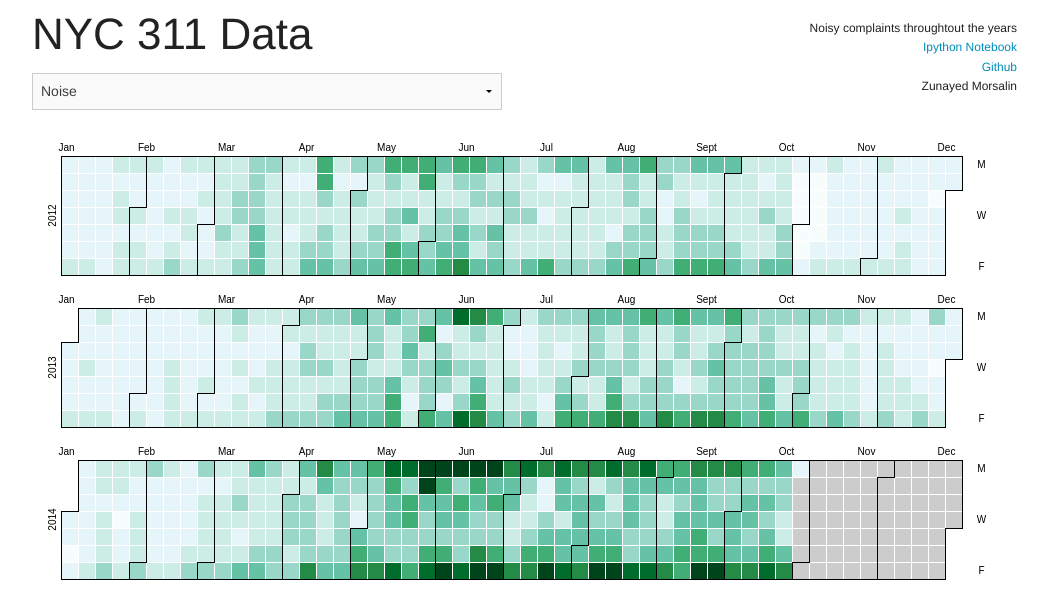
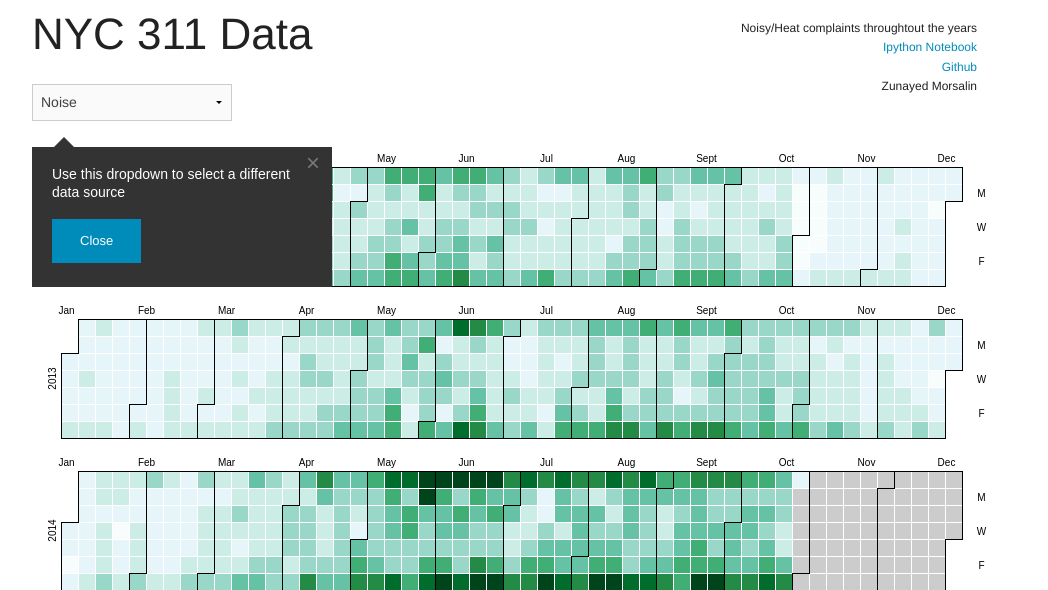
Before and after one commit to zunayed/noisyNYC, a Flask app: page /time in a window 1280 px wide. Shown: the top 590 px of the page, without its empty margins (123-1171 px from the left). Run offline with Flask 2, Linux system fonts and the light colour scheme; some libraries are stand-ins or nearby versions.

Commit message:
adding joyride functionality

```diff
--- a/static/css/map.css
+++ b/static/css/map.css
@@ -121,87 +202,10 @@ text.axis-worktime {
     opacity: 0;
 }
 
-.dataselector {
-  width: 50px;
+.top_menu {
+  max-width: 960px;
 }
 
-
-/* Calander view */
-
-body {
-  font: 10px sans-serif;
-  shape-rendering: crispEdges;
+.styled-select {
+   width: 200px;
 }
-
-.day {
-  fill: #ccc;
-  stroke: #fff;
-}
-
-.month {
-  fill: none;
-  stroke: #000;
-  stroke-width: 1px;
-}
-
-.RdYlGn .q0-11{fill:rgb(165,0,38)}
-.RdYlGn .q1-11{fill:rgb(215,48,39)}
-.RdYlGn .q2-11{fill:rgb(244,109,67)}
-.RdYlGn .q3-11{fill:rgb(253,174,97)}
-.RdYlGn .q4-11{fill:rgb(254,224,139)}
-.RdYlGn .q5-11{fill:rgb(255,255,191)}
-.RdYlGn .q6-11{fill:rgb(217,239,139)}
-.RdYlGn .q7-11{fill:rgb(166,217,106)}
-.RdYlGn .q8-11{fill:rgb(102,189,99)}
-.RdYlGn .q9-11{fill:rgb(26,152,80)}
-.RdYlGn .q10-11{fill:rgb(0,104,55)}
-
-.BuGn .q0-9{fill:rgb(247,252,253)}
-.BuGn .q1-9{fill:rgb(229,245,249)}
-.BuGn .q2-9{fill:rgb(204,236,230)}
-.BuGn .q3-9{fill:rgb(153,216,201)}
-.BuGn .q4-9{fill:rgb(102,194,164)}
-.BuGn .q5-9{fill:rgb(65,174,118)}
-.BuGn .q6-9{fill:rgb(35,139,69)}
-.BuGn .q7-9{fill:rgb(0,109,44)}
-.BuGn .q8-9{fill:rgb(0,68,27)}
-
-.PuRd .q0-9{fill:rgb(247,244,249)}
-.PuRd .q1-9{fill:rgb(231,225,239)}
-.PuRd .q2-9{fill:rgb(212,185,218)}
-.PuRd .q3-9{fill:rgb(201,148,199)}
-.PuRd .q4-9{fill:rgb(223,101,176)}
-.PuRd .q5-9{fill:rgb(231,41,138)}
-.PuRd .q6-9{fill:rgb(206,18,86)}
-.PuRd .q7-9{fill:rgb(152,0,67)}
-.PuRd .q8-9{fill:rgb(103,0,31)}
-
-.Purples .q0-9{fill:rgb(252,251,253)}
-.Purples .q1-9{fill:rgb(239,237,245)}
-.Purples .q2-9{fill:rgb(218,218,235)}
-.Purples .q3-9{fill:rgb(188,189,220)}
-.Purples .q4-9{fill:rgb(158,154,200)}
-.Purples .q5-9{fill:rgb(128,125,186)}
-.Purples .q6-9{fill:rgb(106,81,163)}
-.Purples .q7-9{fill:rgb(84,39,143)}
-.Purples .q8-9{fill:rgb(63,0,125)}
-
-.Blues .q0-9{fill:rgb(247,251,255)}
-.Blues .q1-9{fill:rgb(222,235,247)}
-.Blues .q2-9{fill:rgb(198,219,239)}
-.Blues .q3-9{fill:rgb(158,202,225)}
-.Blues .q4-9{fill:rgb(107,174,214)}
-.Blues .q5-9{fill:rgb(66,146,198)}
-.Blues .q6-9{fill:rgb(33,113,181)}
-.Blues .q7-9{fill:rgb(8,81,156)}
-.Blues .q8-9{fill:rgb(8,48,107)}
-
-.GnBu .q0-9{fill:rgb(247,252,240)}
-.GnBu .q1-9{fill:rgb(224,243,219)}
-.GnBu .q2-9{fill:rgb(204,235,197)}
-.GnBu .q3-9{fill:rgb(168,221,181)}
-.GnBu .q4-9{fill:rgb(123,204,196)}
-.GnBu .q5-9{fill:rgb(78,179,211)}
-.GnBu .q6-9{fill:rgb(43,140,190)}
-.GnBu .q7-9{fill:rgb(8,104,172)}
-.GnBu .q8-9{fill:rgb(8,64,129)}
--- a/static/year_view.js
+++ b/static/year_view.js
@@ -1,4 +1,11 @@
 /*global d3: false  */
+
+// TODO
+// Legend
+// Transition
+// jquery cookie
+// static reorg
+
 var dataSets = {
   "noise": {
     "data": 'static/data/all_noise_counts.csv',
@@ -42,7 +49,7 @@ var dayLabel = svg.selectAll(".dayLebl")
   .data(days_list)
   .enter().append("text")
   .text(function (d) { return d; })
-  .attr("y", function (d, i) { return i * cellSize * 3 + 12; })
+  .attr("y", function (d, i) { return i * cellSize * 2 + 30; })
   .attr("x", 920)
   .style("text-anchor", "middle");
 
--- a/templates/home.html
+++ b/templates/home.html
@@ -4,7 +4,6 @@
 <div id="d3_map"></div>
 
 <div id="corner_item">
-
 	<div class="mapText"> NYC 311 Data</div>
 	<p class="mapSubtext">Zip codes with the most _____ complaints</p>
 
--- a/templates/layout.html
+++ b/templates/layout.html
@@ -22,10 +22,11 @@
   <footer>
     <script src="static/foundation/foundation.min.js"></script>
     <script src="static/foundation/foundation/foundation.reveal.js"></script>
+    <script src="static/foundation/foundation/foundation.joyride.js"></script>
+    <script src="static/js/vendor/jquery.cookie.js"></script> <!-- Optional -->
 
     <script>
-      $(document).foundation();
-
+      $(document).foundation('joyride', 'start');
     </script>
   </footer>
 </html>
--- a/templates/time.html
+++ b/templates/time.html
@@ -3,11 +3,12 @@
 
 <body>
 <div class="row">
+    <div class="top_menu">
         <div class="large-6 columns">
             <h1> NYC 311 Data</h1>
-
-        <div class="menu">
-            <select id="dataSelector">
+            <br/>
+            <div id='firstStop'>
+                <select class="styled-select" id="dataSelector">
                     <option value="" disabled="disabled">Change Data</option>
                     <option value="noise" selected="selected">Noise</option>
                     <option value="heat">Heating</option>
@@ -17,7 +18,7 @@
         <div class"large-6 columns">
             <p class="mapSubtext">
                 <br/>
-            Noisy complaints throughtout the years
+                Noisy/Heat complaints throughtout the years
                 <br/>
                 <a href="http://nbviewer.ipython.org/github/zunayed/noisyNYC/blob/master/data_analysis/311_data.ipynb">Ipython Notebook</a>
                 <br/>
@@ -25,8 +26,7 @@
                 <br/>
                 Zunayed Morsalin
             </p>
-
-
+        </div>
     </div>
 </div>
 <div class="row">
@@ -34,6 +34,12 @@
     <div id="charts"></div>
   </div>
 </div>
+
+<ol class="joyride-list" data-joyride>
+  <li data-id="firstStop" data-text="Close" data-options="tip_location: top; prev_button: false">
+    <p>Use this dropdown to select a different data source</p>
+  </li>
+</ol>
 </body>
 
 <div id="tooltip" class="hidden"></div>
@@ -42,4 +48,8 @@
 <script src="{{ url_for('static', filename='d3.v3.js') }}"></script>
 <script src="{{ url_for('static', filename='year_view.js') }}"></script>
 
+<script>
+    $(document).foundation();
+</script>
+
 {% endblock %}
```
Also changed, not shown: other parts of static/css/map.css (+81 -0 lines), 1 other file. Lines whose indentation alone changed are shown as unchanged.
